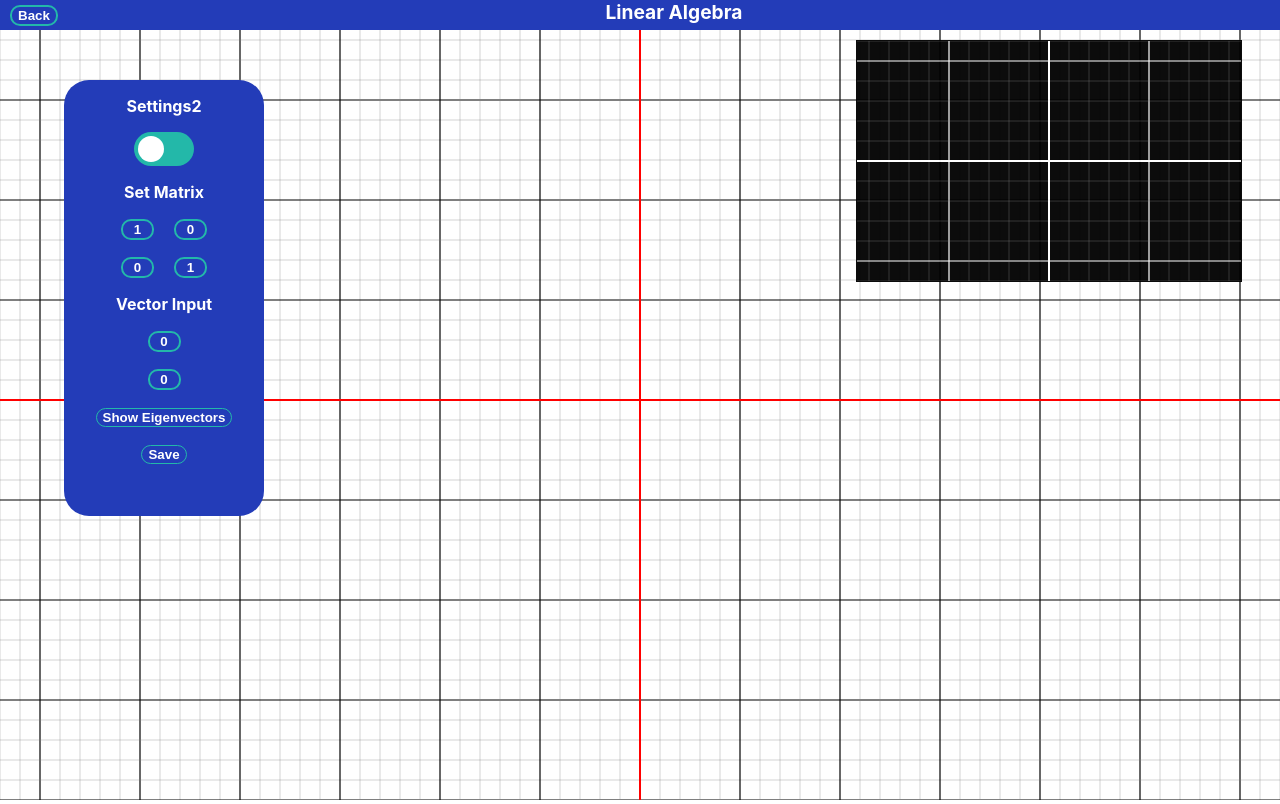
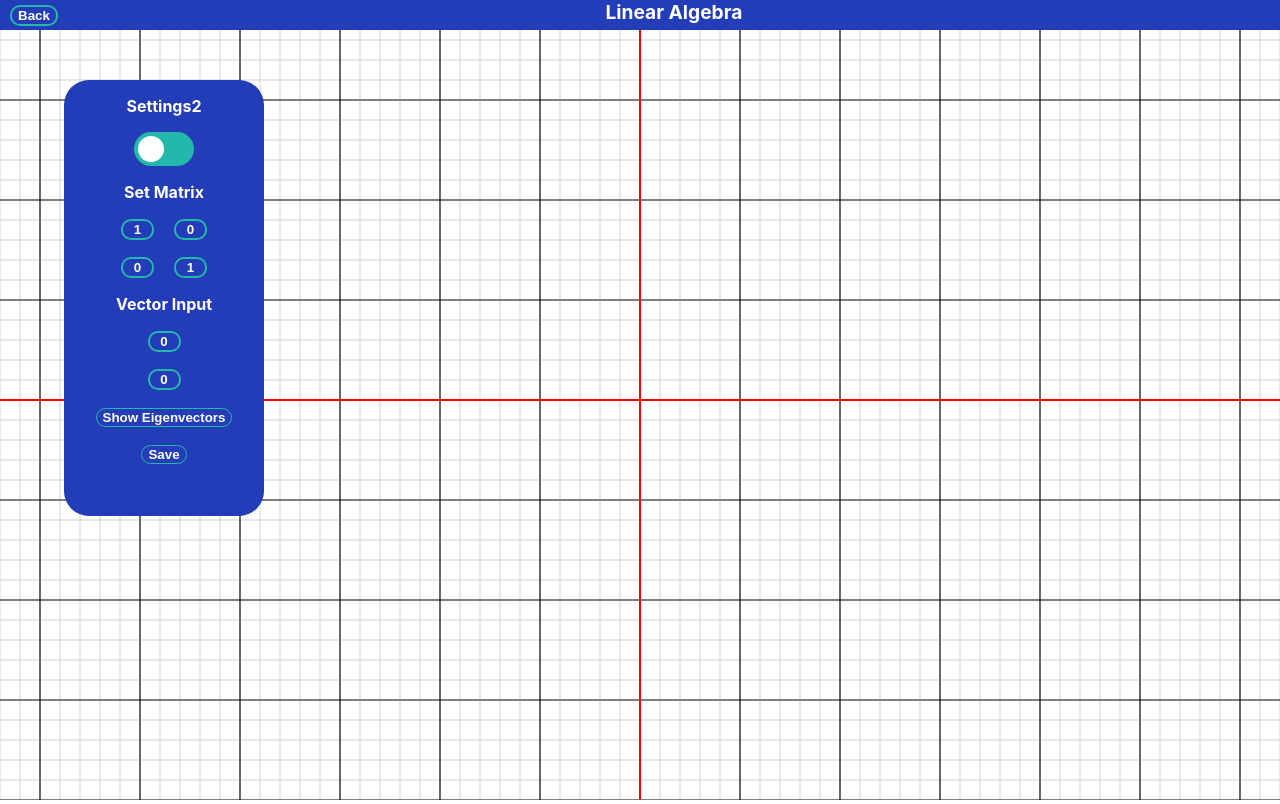
Before and after one commit to SimpsonThomas/maths-web, a React (Create React App) app: page / in a window 1280 px wide. Built offline with nearby package versions, Linux system fonts and the light colour scheme.

Commit message:
Hides saved matrix

```diff
--- a/src/Components/canvas.css
+++ b/src/Components/canvas.css
@@ -10,6 +10,10 @@ canvas {
   height:30vh;
   border: 1px solid black;
   opacity: 0.95;
+}
+
+.hideCanvas {
+  display: none;
 }
 
 .mainCanvas {
--- a/src/Components/canvas.js
+++ b/src/Components/canvas.js
@@ -195,7 +195,7 @@ const Canvas = props => {
     const html = <>
         <SettingsBox {...settingsProps}/>
         <canvas ref={mainCanvasRef} {...props}/>
-        <div className='smallCanvas'>
+        <div className={(saveMatrix) ? 'smallCanvas' : 'hideCanvas'}>
             <canvas ref={smallCanvasRef} {...props}/>
         </div>
       {showHelp ?
```
